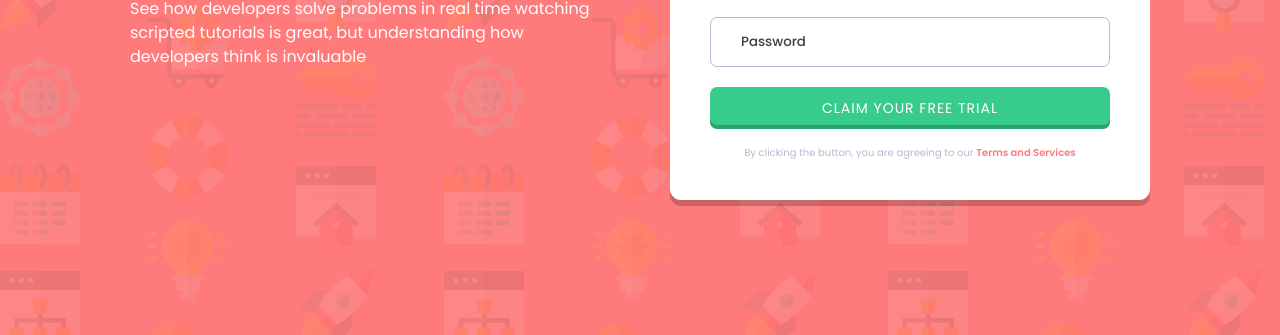
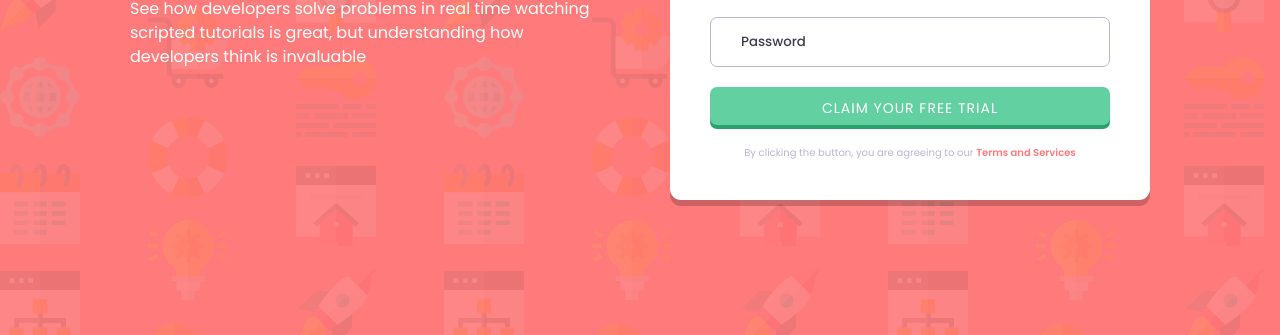
Before and after one commit to AgiriTaofeek/form, a plain HTML site: page index.html in a window 1280 px wide. In both pictures the pointer is over the button "CLAIM YOUR FREE TRIAL". Shown: the part 465-800 px from the top of the page. Drawn offline with Linux system fonts and the light colour scheme.

Commit message:
Hover state to button

```diff
--- a/styles.css
+++ b/styles.css
@@ -133,6 +133,10 @@ body {
   cursor: pointer;
 }
 
+.btn:hover {
+  background-color: hsl(154, 54%, 60%);
+}
+
 .form-footer {
   color: var(--clr-neutral-1);
   font-size: 1rem;
```
